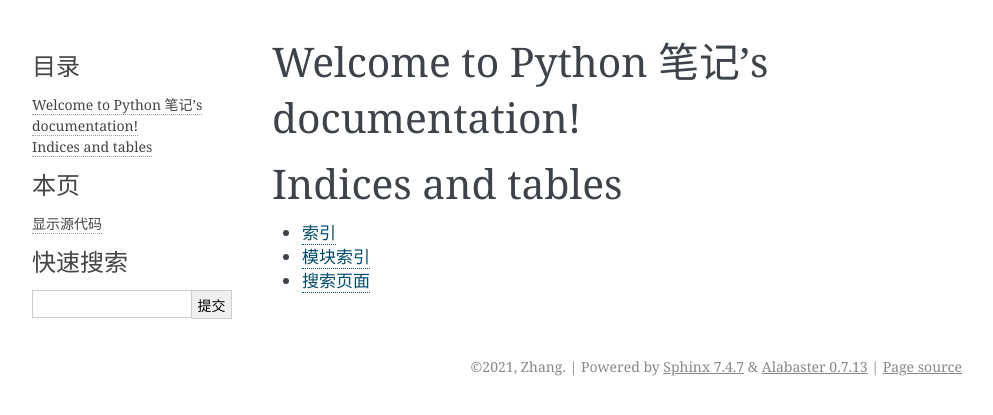
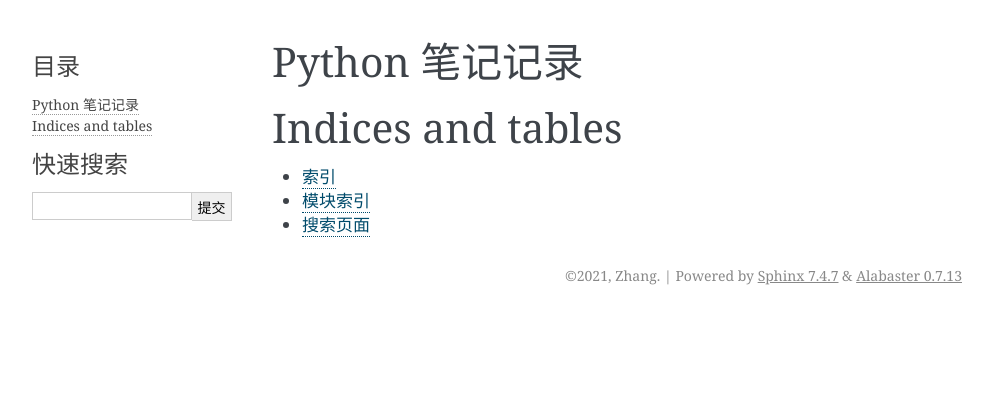
Before and after one commit to suifengpiaoyang/Python-Note-Deploy, a Sphinx documentation site: the page built from source/index.rst, in a window 1280 px wide. Shown: the top 415 px of the page, without its empty margins (148-1141 px from the left). Built offline with Sphinx 7.4.7, drawn with Linux system fonts in a browser that asks for light colours.

Commit message:
增加图标，增加部分设置

```diff
--- a/source/conf.py
+++ b/source/conf.py
@@ -60,3 +60,9 @@ html_theme = 'alabaster'
 # relative to this directory. They are copied after the builtin static files,
 # so a file named "default.css" will overwrite the builtin "default.css".
 html_static_path = ['_static']
+
+html_search_language = 'zh'
+
+html_show_sourcelink = False
+
+html_favicon = '_static/python_icon.ico'
--- a/source/index.rst
+++ b/source/index.rst
@@ -1,10 +1,5 @@
-.. Python 笔记 documentation master file, created by
-   sphinx-quickstart on Sun Aug 22 02:27:33 2021.
-   You can adapt this file completely to your liking, but it should at least
-   contain the root `toctree` directive.
-
-Welcome to Python 笔记's documentation!
-=======================================
+Python 笔记记录
+===============
 
 .. toctree::
    :maxdepth: 2
```
Also changed, not shown: source/_static/python_icon.ico (added).
